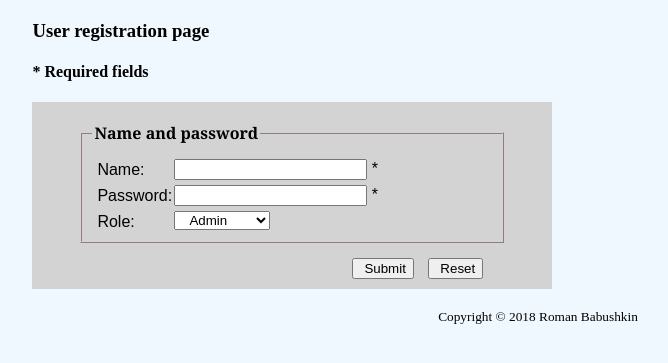
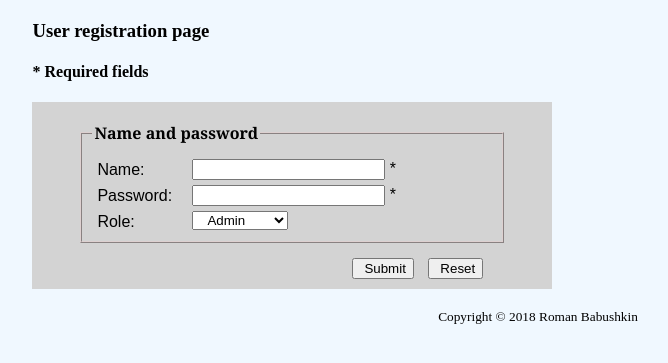
Before and after one commit to romzes13/WorkOrderCMS, a PHP site: page /mvc/addUser in a window 1280 px wide. Shown: the part 47-410 px from the top of the page, without its empty margins (102-770 px from the left). Run offline with PHP 8.4, Linux system fonts and the light colour scheme.

Commit message:
Increased width for label1

```diff
--- a/mvc/CSS/styles.css
+++ b/mvc/CSS/styles.css
@@ -134,7 +134,7 @@ legend  { font-family: Georgia, "Times New Roman", serif;
 
 #label1   { font-family: Arial, sans-serif;
           float: left;
-          width: 47px;
+          width: 65px;
           clear: left;
           text-align: left;
           padding-right: 20px;
```
